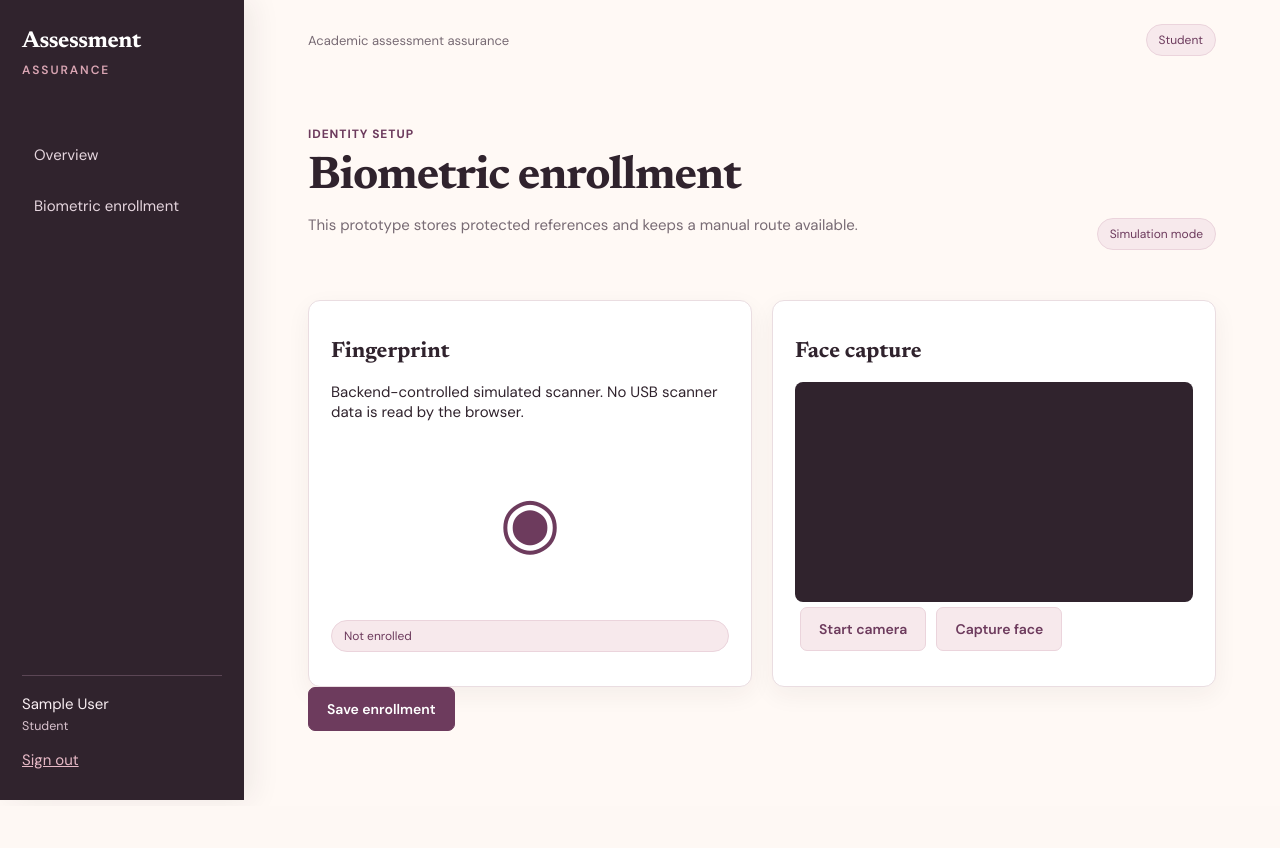
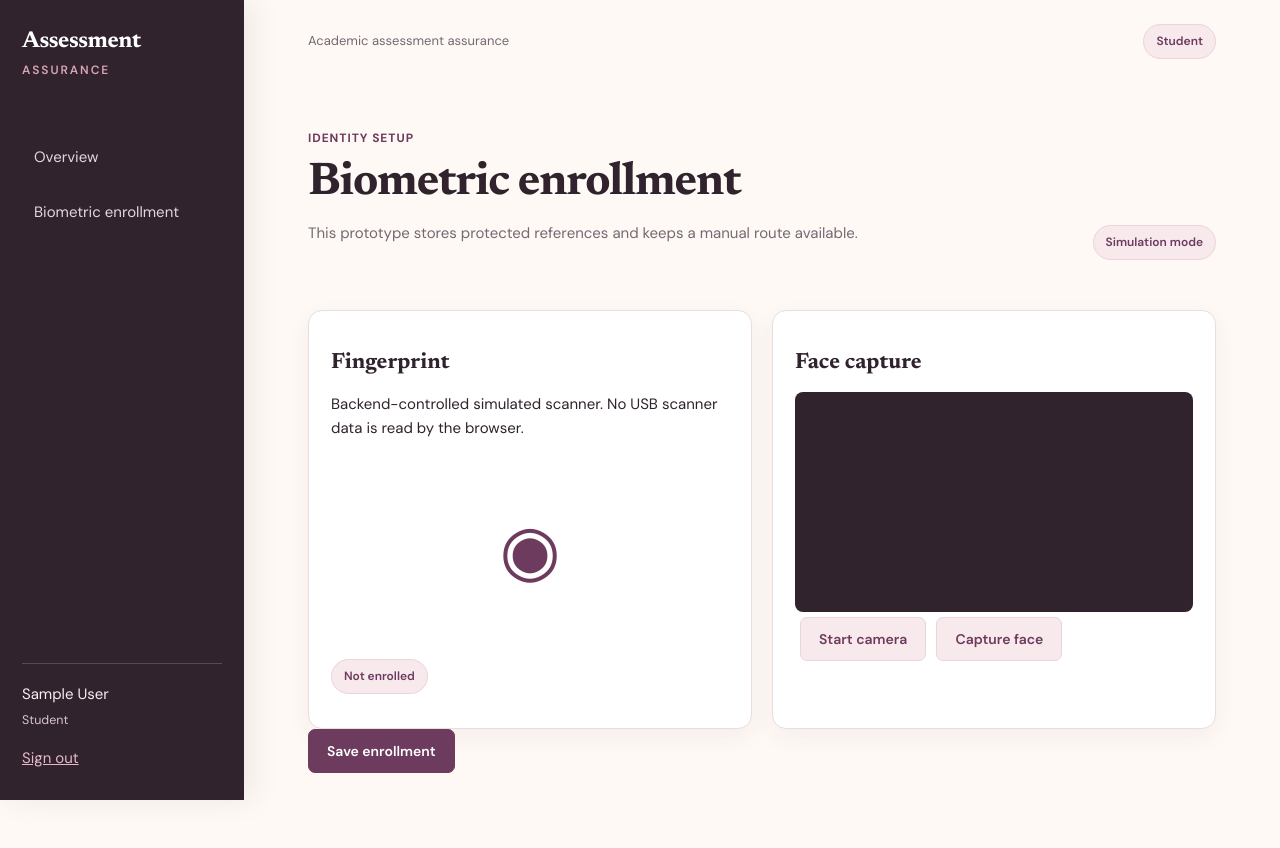
Before and after one commit to Moana-star/Academic-Assessment-Assurance-Platform, a Django app: page /biometrics/enroll/ in a window 1280 px wide. Before the commit the page ends 800 px from the top, so only its background shows below. Run offline with Django 5.2, Linux system fonts and the light colour scheme; the visitor is signed in with stand-in values (Sample User, id 1); data that the repository does not hold is empty.

Commit message:
Polish premium plum and ivory design system

```diff
--- a/static/css/base.css
+++ b/static/css/base.css
@@ -3,10 +3,16 @@
 :root {
   color-scheme: light;
   --ink: #30232D;
-  --muted: #786B74;
+  --muted: #756873;
+  --muted-strong: #62545E;
   --paper: #FFF9F5;
   --panel: #FFFFFF;
-  --line: #EADDE1;
+  --line: #E9DDE1;
+  --line-strong: #DCCBD3;
+  --gold-soft: #F6F0E5;
+  --success-soft: #EAF5EF;
+  --warning-soft: #FBF2E3;
+  --error-soft: #FBECEF;
   --plum: #30232D;
   --berry: #6D3B5D;
   --berry-hover: #512B46;
@@ -21,7 +27,9 @@
   --shadow-soft: 0 8px 24px rgba(48, 35, 45, .055);
 }
 * { box-sizing: border-box; }
-body { margin: 0; background: var(--paper); color: var(--ink); font: 15px 'DM Sans', sans-serif; }
+html { scroll-behavior: smooth; }
+body { margin: 0; background: var(--paper); color: var(--ink); font: 15px/1.6 'DM Sans', sans-serif; -webkit-font-smoothing: antialiased; }
+::selection { background: var(--rose); color: var(--plum); }
 aside {
   position: fixed; inset: 0 auto 0 0; width: 244px; background: var(--plum);
   color: #F8EEF2; padding: 30px 22px; display: flex; flex-direction: column;
@@ -32,13 +40,15 @@ aside {
 h1 span { color: var(--berry); }
 nav { display: grid; gap: 7px; margin-top: 55px; }
 nav a { color: #E5D5DE; text-decoration: none; padding: 12px; border-radius: 8px; transition: background .18s ease, color .18s ease, transform .18s ease; }
-nav a:hover, nav a:focus-visible { background: var(--berry-hover); color: #fff; transform: translateX(2px); outline: none; }
+nav a:hover, nav a:focus-visible, nav a[aria-current='page'] { background: var(--berry-hover); color: #fff; outline: none; }
+nav a[aria-current='page'] { box-shadow: inset 3px 0 0 var(--gold); }
+nav a:hover { transform: translateX(2px); }
 .user { margin-top: auto; border-top: 1px solid #5B4655; padding-top: 18px; display: grid; gap: 4px; }
 .user small { color: #D9C2CE; }
 .user a { color: #E6B9C6; margin-top: 12px; }
 main { margin-left: 244px; padding: 24px 5vw 60px; max-width: 1500px; }
 header { display: flex; justify-content: space-between; align-items: center; color: var(--muted); font-size: 13px; margin-bottom: 58px; }
-.pill, .status { background: var(--rose-wash); color: var(--berry); border: 1px solid #EBD4DC; border-radius: 30px; padding: 7px 12px; font-size: 12px; }
+.pill, .status { display: inline-flex; align-items: center; gap: 6px; background: var(--rose-wash); color: var(--berry); border: 1px solid #EBD4DC; border-radius: 30px; padding: 7px 12px; font-size: 12px; font-weight: 600; }
 .page-head { display: flex; align-items: end; justify-content: space-between; margin-bottom: 30px; }
 h1 { font: 700 46px Newsreader, serif; margin: 5px 0 10px; letter-spacing: -.025em; }
 h2 { font: 700 22px Newsreader, serif; }
@@ -49,7 +59,8 @@ h2 { font: 700 22px Newsreader, serif; }
 .secondary { background: var(--rose-wash); border-color: #EBD4DC; color: var(--berry); margin: 5px; }
 .secondary:hover, .secondary:focus-visible { background: #F0DDE3; border-color: var(--rose); color: var(--plum); }
 .stats { display: grid; grid-template-columns: repeat(4, 1fr); gap: 14px; margin-bottom: 28px; }
-.stats div, .panel { background: var(--panel); border: 1px solid var(--line); border-radius: 12px; padding: 22px; box-shadow: var(--shadow-soft); }
+.stats div, .panel { background: var(--panel); border: 1px solid var(--line); border-radius: 14px; padding: 22px; box-shadow: var(--shadow-soft); transition: border-color .18s ease, box-shadow .18s ease, transform .18s ease; }
+.stats div:hover, .panel:hover { border-color: var(--line-strong); box-shadow: 0 12px 30px rgba(48, 35, 45, .075); }
 .stats b { display: block; font: 700 34px Newsreader, serif; color: var(--plum); }
 .stats span { display: block; color: var(--muted); margin-top: 7px; }
 .stats .amber b { color: var(--warning); }
@@ -63,19 +74,23 @@ th { color: var(--muted); font-size: 12px; font-weight: 700; }
 tbody tr:hover { background: #FFFCFA; }
 .form-wrap { max-width: 650px; background: #fff; padding: 35px; border: 1px solid var(--line); border-radius: 12px; box-shadow: var(--shadow-soft); }
 form p { display: grid; gap: 7px; }
-input, select, textarea { width: 100%; padding: 11px 12px; border: 1px solid #DDCFD6; border-radius: 7px; font: inherit; color: var(--ink); background: #fff; }
-input:focus, select:focus, textarea:focus { outline: 3px solid rgba(217, 165, 179, .28); border-color: var(--berry); }
+input, select, textarea { width: 100%; padding: 11px 12px; border: 1px solid var(--line-strong); border-radius: 8px; font: inherit; color: var(--ink); background: #fff; transition: border-color .18s ease, box-shadow .18s ease; }
+input:focus, select:focus, textarea:focus { outline: none; border-color: var(--berry); box-shadow: 0 0 0 3px rgba(109, 59, 93, .13); }
 .enroll-grid { display: grid; grid-template-columns: 1fr 1fr; gap: 20px; }
 .scan { font-size: 70px; color: var(--berry); padding: 40px; text-align: center; }
 video { width: 100%; background: var(--plum); border-radius: 8px; min-height: 220px; }
 .empty-state { background: var(--rose-wash); padding: 30px; border-radius: 8px; color: var(--muted); border: 1px solid #EBD4DC; }
-.notice { background: #EAF5EF; border: 1px solid #CBE6D7; border-left: 4px solid var(--success); color: #205E43; padding: 12px 14px; margin-bottom: 20px; border-radius: 7px; }
+.notice { background: var(--success-soft); border: 1px solid #CBE6D7; border-left: 4px solid var(--success); color: #205E43; padding: 13px 16px; margin-bottom: 20px; border-radius: 8px; }
+.status.success { background: var(--success-soft); border-color: #CBE6D7; color: #205E43; }
+.status.warning { background: var(--warning-soft); border-color: #EED9B5; color: #80520B; }
+.status.error { background: var(--error-soft); border-color: #F0CDD4; color: #963746; }
 .login { display: grid; place-items: center; min-height: 100vh; background: var(--plum); padding: 24px; }
 .login-card { background: #fff; padding: 45px; max-width: 430px; width: 100%; border-radius: 14px; border: 1px solid var(--line); box-shadow: 0 22px 65px rgba(20, 10, 18, .22); }
 .login-card h1 { font-size: 44px; }
 .login-card h1 span { display: block; }
 .login-card small { display: block; color: var(--muted); margin-top: 22px; line-height: 1.5; }
-:focus-visible { outline: 3px solid rgba(198, 161, 91, .45); outline-offset: 2px; }
+:focus-visible { outline: 3px solid rgba(198, 161, 91, .7); outline-offset: 3px; }
+@media (prefers-reduced-motion: reduce) { *, *::before, *::after { scroll-behavior: auto !important; transition-duration: .01ms !important; animation-duration: .01ms !important; } }
 @media (max-width: 800px) {
   aside { position: static; width: auto; min-height: auto; }
   nav { display: flex; flex-wrap: wrap; margin-top: 25px; }
```
